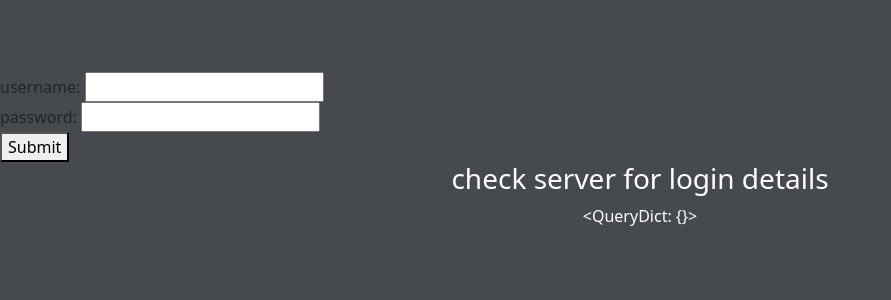
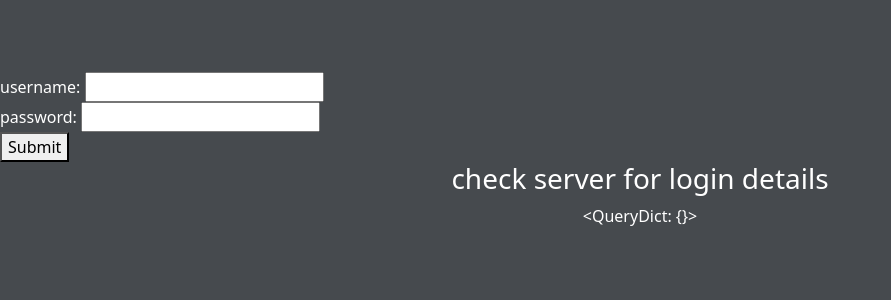
Before and after one commit to Francis0112/Python-Web, a Django app: page /products/get_values in a window 1280 px wide. Shown: the part 56-356 px from the top of the page, without its empty margins (0-891 px from the left). Run offline with Django 4.2, Linux system fonts and the light colour scheme; some libraries are stand-ins or nearby versions.

Commit message:
added css style in login labels

```diff
--- a/WebApp/products/templates/input_values.html
+++ b/WebApp/products/templates/input_values.html
@@ -1,13 +1,15 @@
 
 {% extends "bork.html" %}
 
+{% load static %}
+<link rel="stylesheet" href="{% static 'css/myCSS.css' %}">
 {% block content %}
 
     <form action="" method="get"> {% csrf_token %}
-        <label for="username">username:</label>
+        <label class="labeltag" for="username">username:</label>
         <input type="text" id="username" name="username">
         <br>
-        <label for="password">password:</label>
+        <label class="labeltag" for="password">password:</label>
         <input type="password" id="password" name="password">
         <br>
         <button type="submit" value="Save" id="login_btn">Submit</button>
--- a/WebApp/static/css/myCSS.css
+++ b/WebApp/static/css/myCSS.css
@@ -49,3 +49,7 @@ h3 {
     max-width: 100;
     height: auto;
 }
+
+.labeltag {
+    color: white;
+}
```
